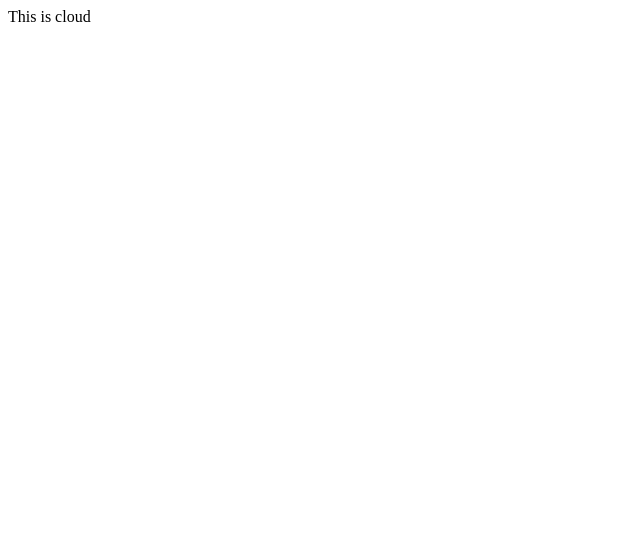
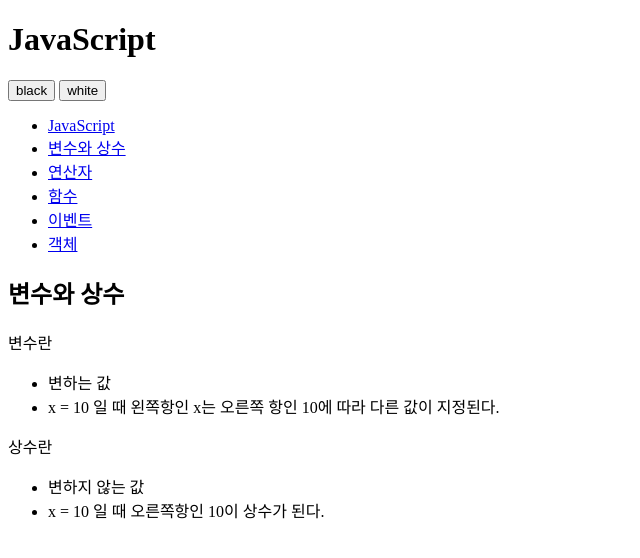
Before and after one commit to cloud02/20130805, a plain HTML site: page index.html in a window 1280 px wide. Shown: the whole page, without its empty margins (0-640 px from the left). Drawn offline with Linux system fonts and the light colour scheme.

Commit message:
add html

```diff
--- a/index.html
+++ b/index.html
@@ -1,24 +1,53 @@
 <!DOCTYPE html>
-<html lang="en">
-	<head>
-		<meta charset="utf-8" />
+<html>
+    <head>
+        <meta charset="utf-8" />
+    </head>
 
-		<!-- Always force latest IE rendering engine (even in intranet) & Chrome Frame
-		Remove this if you use the .htaccess -->
-		<meta http-equiv="X-UA-Compatible" content="IE=edge,chrome=1" />
-
-		<title>index</title>
-		<meta name="description" content="" />
-		<meta name="author" content="cloud" />
-
-		<meta name="viewport" content="width=device-width; initial-scale=1.0" />
-
-		<!-- Replace favicon.ico & apple-touch-icon.png in the root of your domain and delete these references -->
-		<link rel="shortcut icon" href="/favicon.ico" />
-		<link rel="apple-touch-icon" href="/apple-touch-icon.png" />
-	</head>
-
-	<body>
-		This is cloud
-	</body>
+    <body id="body">
+        <div>
+            <header>
+                <h1>JavaScript</h1>
+            </header>
+            <div id="toolbar">
+                <input type="button" value="black" />
+                <input type="button" value="white" />
+            </div>
+            <nav>
+                <ul>
+                    <li><a href="http://opentutorials.org/course/49/17">JavaScript</a></li>
+                    <li><a href="http://opentutorials.org/course/49/16">변수와 상수</a></li>
+                    <li><a href="http://opentutorials.org/course/49/18">연산자</a></li>
+                    <li><a href="http://opentutorials.org/course/49/19">함수</a></li>
+                    <li><a href="http://opentutorials.org/course/49/20">이벤트</a></li>
+                    <li><a href="http://opentutorials.org/course/49/21">객체</a></li>
+                </ul>
+            </nav>
+            <article>
+                <h2>변수와 상수</h2>
+                <div>
+                    <p>변수란</p>
+                    <ul>
+                        <li>
+                            변하는 값
+                        </li>
+                        <li>
+                            x = 10 일 때 왼쪽항인 x는 오른쪽 항인 10에 따라 다른 값이 지정된다.
+                        </li>
+                    </ul>
+                    <p>
+                        상수란
+                    </p>
+                    <ul>
+                        <li>
+                            변하지 않는 값
+                        </li>
+                        <li>
+                            x = 10 일 때 오른쪽항인 10이 상수가 된다.
+                        </li>
+                    </ul>
+                </div>
+            </article>
+        </div>
+    </body>
 </html>
```
